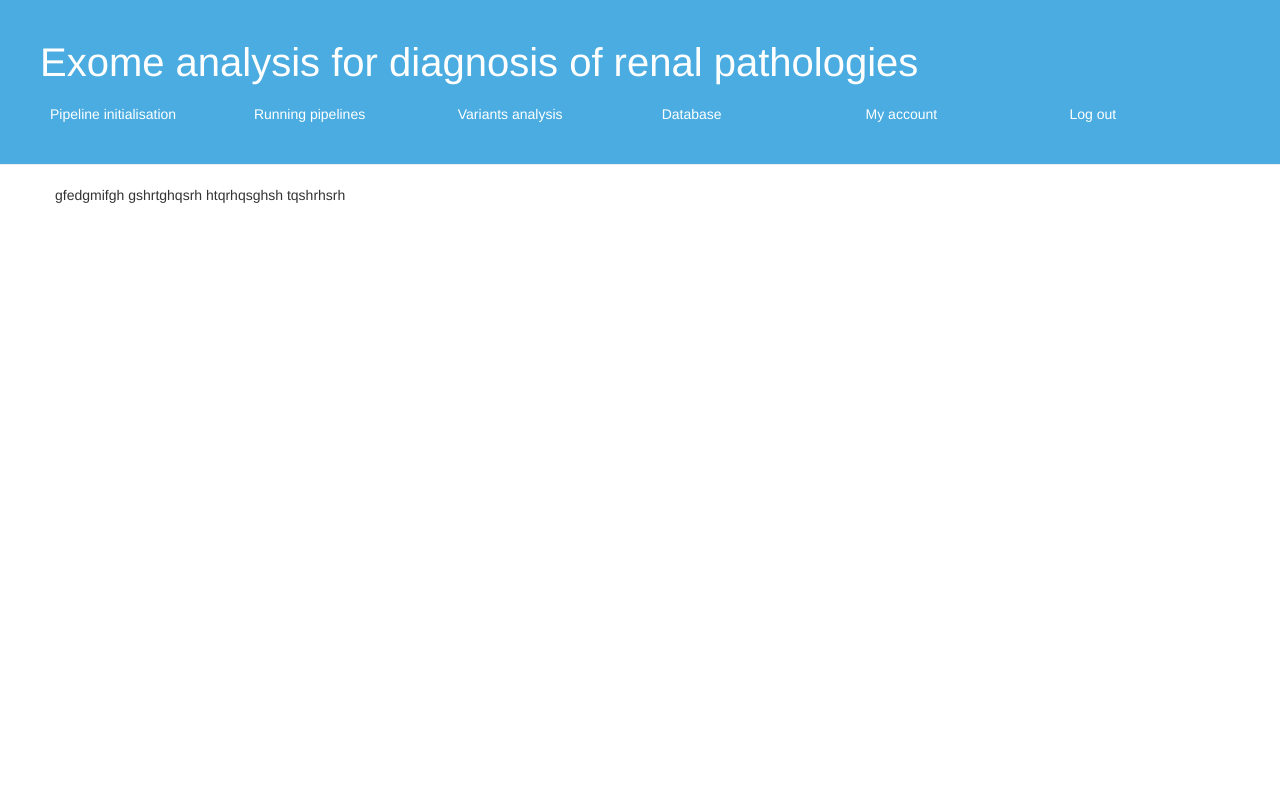
After one commit to maguillout/Stage_M1, a Django app: page /analysis/ in a window 1280 px wide. The commit adds this page. Run offline with Django 3.2, Linux system fonts and the light colour scheme; some libraries are stand-ins or nearby versions.

Commit message:
Création squelette site

```diff
--- a/interface/interface/urls.py
+++ b/interface/interface/urls.py
@@ -18,5 +18,6 @@ from django.urls import path, include
 
 urlpatterns = [
     path('admin/', admin.site.urls),
+    #importation des url de l'application variantsViz
     path('', include('variantsViz.urls')),
 ]
--- a/interface/variantsViz/models.py
+++ b/interface/variantsViz/models.py
@@ -1,7 +1,6 @@
 from django.conf import settings
 from django.db import models
 from django.utils import timezone
-import pandas as pd
 
 # Create your models here.
 
--- /dev/null
+++ b/interface/variantsViz/static/css/variantsViz.css
@@ -0,0 +1,59 @@
+.content {
+    margin-left: 40px;
+}
+
+.date {
+    color: #828282;
+    font-size: 10pt;
+}
+
+.page-header {
+    background-color: #4aace0;
+    color: #ffffff;
+    margin-top: 0;
+    padding: 20px 20px 20px 40px;
+}
+
+.page-header h1 {
+    color: #ffffff;
+    font-size: 30pt;
+}
+
+.etape h2{
+    font-size: 25pt;
+    color: #000000;
+}
+
+.post, h3{
+    font-size: 16pt;
+    color: green;
+}
+
+/*Navigation bar*/
+
+nav ul{
+	padding: 0px;
+	margin: 0px;
+	list-style-type:none;
+}
+
+nav li{
+	display:inline-block;
+	width: 200px;
+	height: 50px;
+	padding: 10px;
+}
+
+nav li :hover{
+	background-color: #e6f0ff;
+}
+
+nav li a{
+	display:block;
+	text-decoration: none;
+	color: #FFFFFF;
+}
+
+
+
+Context | Request Context
--- /dev/null
+++ b/interface/variantsViz/templates/variantsViz/analysis.html
@@ -0,0 +1,8 @@
+{% extends 'variantsViz/base.html' %}
+
+{% block content %}
+gfedgmifgh
+gshrtghqsrh
+htqrhqsghsh
+tqshrhsrh
+{% endblock %}
--- /dev/null
+++ b/interface/variantsViz/templates/variantsViz/base.html
@@ -0,0 +1,34 @@
+{% load static %}
+<html>
+    <head>
+        <title>Exome analysis for diagnosis of renal pathologies</title>
+        <link rel="stylesheet" href="//maxcdn.bootstrapcdn.com/bootstrap/3.2.0/css/bootstrap.min.css">
+        <link rel="stylesheet" href="//maxcdn.bootstrapcdn.com/bootstrap/3.2.0/css/bootstrap-theme.min.css">
+        <link rel="stylesheet" href="{% static 'css/variantsViz.css' %}">
+    </head>
+
+    <body>
+        <div class="page-header">
+	        <h1>Exome analysis for diagnosis of renal pathologies</h1>
+			<nav>
+			    <ul>
+			    	<li><a href="/initialisation">Pipeline initialisation</a></li>
+					<li><a href="/running">Running pipelines</a></li>
+ 					<li><a href="/analysis">Variants analysis</a></li>
+					<li><a href="/database">Database</a></li>
+					<li><a href="/account">My account</a></li>
+					<li><a href="admin/logout/">Log out</a></li>
+			    </ul>
+			</nav>
+		</div>
+
+	    <div class="content container">
+	    	<div class="row">
+          		<div class="col-md-8">
+            {% block content %}
+            {% endblock %}
+            	</div>
+            </div>
+	    </div>
+    </body>
+</html>
--- /dev/null
+++ b/interface/variantsViz/templates/variantsViz/logout.html
@@ -0,0 +1,5 @@
+{% extends 'variantsViz/base.html' %}
+
+{% block content %}
+	<h1>Connection<h1>
+{% endblock %}
--- a/interface/variantsViz/urls.py
+++ b/interface/variantsViz/urls.py
@@ -1,6 +1,14 @@
 from django.urls import path
 from . import views
 
+
 urlpatterns = [
-    path('', views.tab_list, name='tab_list'),
+	path('', views.welcome, name='welcome'),
+    path('home/', views.home, name='home'),
+    path('login/', views.home, name='login'),
+    path('logout/', views.home, name='logout'),
+    path('initialisation/', views.initialisation, name='initialisation'),
+    path('running/', views.running, name='running'),
+    path('analysis/', views.analysis, name='analysis'),
+    path('database/', views.database, name='database'),
 ]
--- a/interface/variantsViz/views.py
+++ b/interface/variantsViz/views.py
@@ -1,6 +1,32 @@
 from django.shortcuts import render
+from django.utils import timezone
+from .models import Table
+
 
 # Create your views here.
 
-def tab_list(request):
-    return render(request,'variantsViz/tab_list.html', {})
+def home(request):
+    #tab = Table.objects.all()
+    return render(request,'variantsViz/base.html', {})
+
+def welcome(request):
+	return render(request,'variantsViz/welcome.html', {})
+
+def initialisation(request):
+	return render(request,'variantsViz/init.html', {})
+
+def login(request):
+	tabs = Table.objects.all()
+	return render(request,'variantsViz/login.html', {'tabs': tabs})
+
+def logout(request):
+	return render(request,'variantsViz/logout.html', {})
+
+def analysis(request):
+	return render(request,'variantsViz/analysis.html', {})
+
+def database(request):
+	return render(request,'variantsViz/database.html', {})
+
+def running(request):
+	return render(request,'variantsViz/running.html', {})
```
Also changed, not shown: interface/variantsViz/static/css/menu.css (added, +9 -0 lines), interface/variantsViz/templates/variantsViz/init.html (added, +24 -0 lines), interface/variantsViz/templates/variantsViz/login.html (added, +30 -0 lines), interface/variantsViz/templates/variantsViz/tab_list.html (+19 -11 lines), interface/variantsViz/templates/variantsViz/welcome.html (added, +19 -0 lines), interface/variantsViz/migrations/0004_all_products_timeseries.py (added), interface/variantsViz/migrations/0005_auto_20200624_1532.py (added), interface/variantsViz/templates/variantsViz/database.html (added), interface/variantsViz/templates/variantsViz/run.html (added).
